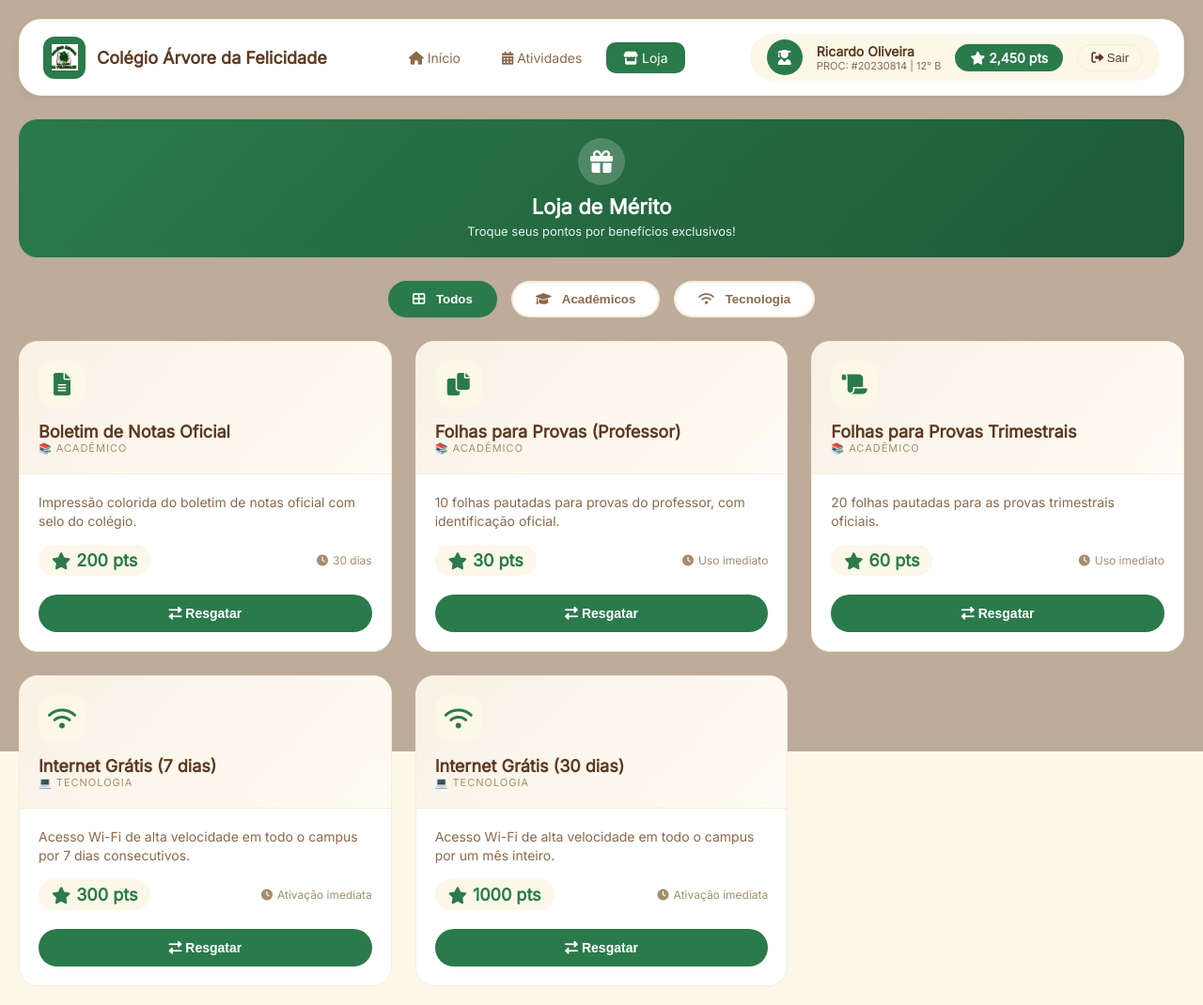
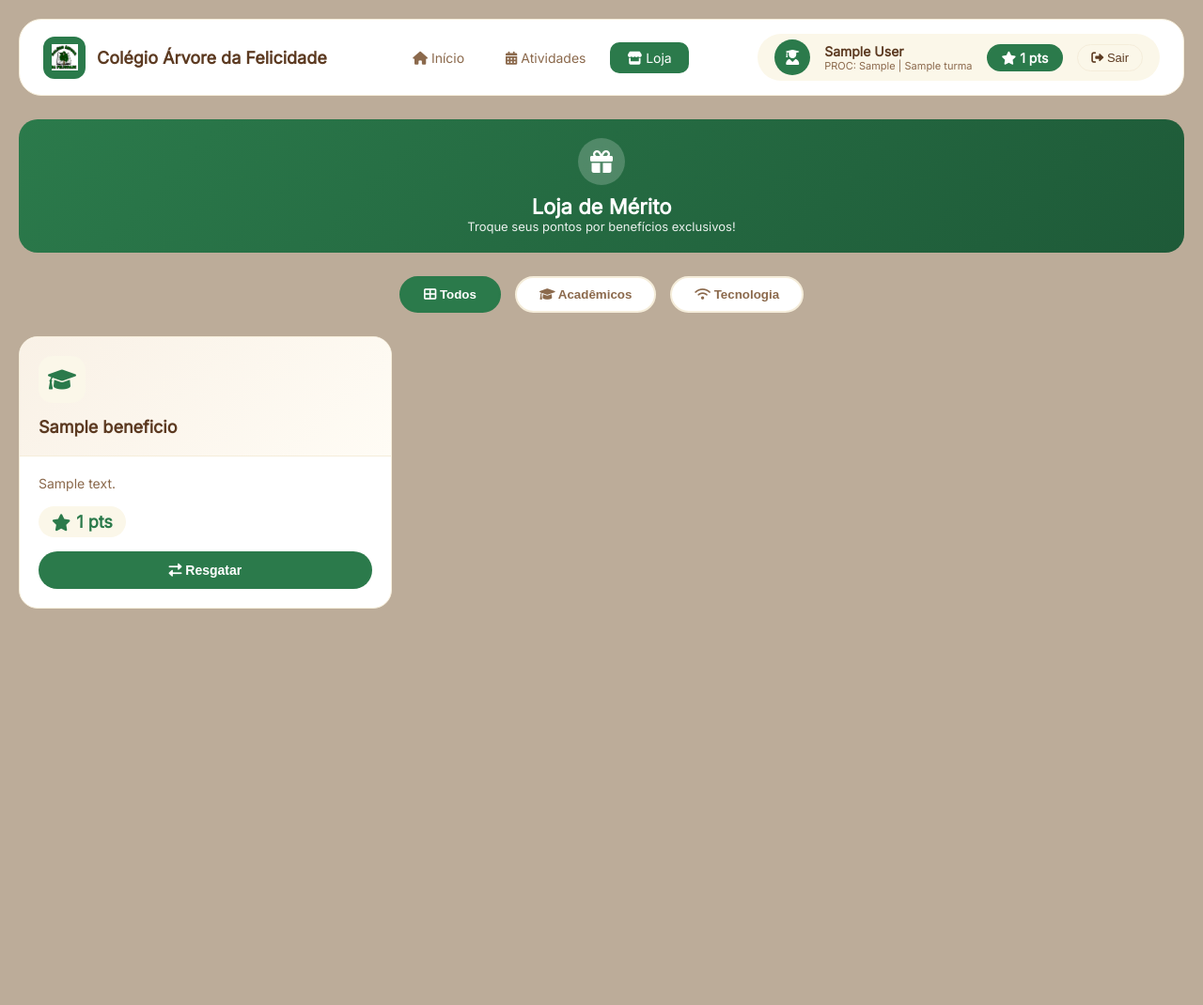
Before and after one commit to eduardomasivi4/Meu_Contributo_App, a Django app: page /aluno/loja/ in a window 1280 px wide. Shown: the whole page at 94% size. After the commit the page ends 648 px from the top, so only its background shows below. Run offline with Django 4.2, Linux system fonts and the light colour scheme; a user stored in the database is signed in; tables that the repository leaves empty hold one stand-in row (values such as "Sample post").

Commit message:
Aluno - Loja.

```diff
--- a/core/urls.py
+++ b/core/urls.py
@@ -14,6 +14,7 @@ urlpatterns = [
     # ALUNO - APIs
     path('api/aluno/verificar-processo/', views.verificar_processo, name='verificar_processo'),
     path('api/aluno/validar-senha/', views.validar_senha, name='validar_senha'),
+    path('api/aluno/resgatar/<int:beneficio_id>/', views.api_resgatar_beneficio, name='api_resgatar'),
 
     # PROFESSOR
     path('professor/login/', views.login_professor, name='login_professor'),
--- a/core/views.py
+++ b/core/views.py
@@ -1,8 +1,10 @@
 from django.shortcuts import render, redirect
 from django.contrib.auth.decorators import login_required
 from django.contrib.auth import authenticate, login
+import json
 from django.http import JsonResponse
 from .models import PerfilAluno, Atividade, Inscricao, Beneficio, ResgateBeneficio, Transacao
+from django.views.decorators.csrf import csrf_exempt
 
 
 def index(request):
@@ -88,19 +90,6 @@ def atividades(request):
     return render(request, 'core/atividades.html', context)
 
 @login_required
-def loja(request):
-    # Verificar se o usuário é do tipo aluno
-    if request.user.tipo != 'aluno':
-        return redirect('index')
-
-    beneficios_list = Beneficio.objects.filter(disponivel=True)
-    context = {
-        'beneficios': beneficios_list,
-        'saldo': request.user.perfil_aluno.saldo_pontos
-    }
-    return render(request, 'core/loja.html', context)
-
-@login_required
 def api_inscrever_atividade(request, atividade_id):
     """API para inscrever aluno em atividade"""
     if request.user.tipo != 'aluno':
@@ -126,6 +115,25 @@ def api_inscrever_atividade(request, atividade_id):
     except Atividade.DoesNotExist:
         return JsonResponse({'success': False, 'erro': 'Atividade não encontrada'})
 
+@login_required
+def loja(request):
+    if request.user.tipo != 'aluno':
+        return redirect('index')
+
+    beneficios_list = Beneficio.objects.filter(disponivel=True)
+
+    print(f"DEBUG: {beneficios_list.count()} benefícios encontrados")  # Para debug
+
+    context = {
+        'beneficios': beneficios_list,
+        'saldo': request.user.perfil_aluno.saldo_pontos,
+        'nome': request.user.get_full_name() or request.user.username,
+        'processo': request.user.perfil_aluno.numero_processo,
+        'turma': request.user.perfil_aluno.turma.nome if request.user.perfil_aluno.turma else 'Sem turma',
+    }
+    return render(request, 'core/loja.html', context)
+
+@csrf_exempt
 @login_required
 def api_resgatar_beneficio(request, beneficio_id):
     """API para resgatar benefício"""
--- a/templates/core/loja.html
+++ b/templates/core/loja.html
@@ -38,7 +37,6 @@
       flex-wrap: wrap;
       gap: 15px;
       border: 1px solid #F5EDDA;
-      box-shadow: 0 2px 10px rgba(0,0,0,0.05);
     }
 
     .logo-area {
@@ -167,7 +158,6 @@
     .banner-text h2 {
       font-size: 22px;
       font-weight: 700;
-      margin-bottom: 5px;
     }
 
     .banner-text p {
@@ -206,11 +195,6 @@
       font-weight: 600;
       color: #8B694C;
       cursor: pointer;
-      transition: all 0.3s;
-    }
-
-    .category-btn i {
-      margin-right: 8px;
     }
 
     .category-btn.active {
@@ -271,13 +249,6 @@
       color: #5C3A21;
     }
 
-    .beneficio-categoria {
-      font-size: 11px;
-      color: #A58E6F;
-      text-transform: uppercase;
-      letter-spacing: 1px;
-    }
-
     .beneficio-body {
       padding: 20px;
     }
@@ -286,16 +257,6 @@
       color: #8B694C;
       font-size: 14px;
       margin-bottom: 16px;
-      line-height: 1.4;
-    }
-
-    .beneficio-detalhes {
-      display: flex;
-      justify-content: space-between;
-      align-items: center;
-      margin-bottom: 20px;
-      flex-wrap: wrap;
-      gap: 10px;
     }
 
     .beneficio-pontos {
@@ -310,14 +271,6 @@
       color: #2B7A4B;
     }
 
-    .beneficio-estoque {
-      font-size: 12px;
-      color: #A58E6F;
-      display: flex;
-      align-items: center;
-      gap: 5px;
-    }
-
     .btn-resgatar {
       background: #2B7A4B;
       border: none;
@@ -328,6 +281,7 @@
       font-weight: 700;
       font-size: 14px;
       cursor: pointer;
+      margin-top: 15px;
       transition: all 0.3s;
     }
 
@@ -434,11 +321,11 @@
           <i class="fas fa-user-graduate"></i>
         </div>
         <div>
-          <div class="user-name">Ricardo Oliveira</div>
-          <div class="user-info">PROC: #20230814 | 12° B</div>
+          <div class="user-name">{{ nome }}</div>
+          <div class="user-info">PROC: {{ processo }} | {{ turma }}</div>
         </div>
         <div class="saldo-card">
-          <i class="fas fa-star"></i> <span id="saldoValor">2.450</span> pts
+          <i class="fas fa-star"></i> <span id="saldoValor">{{ saldo }}</span> pts
         </div>
         <button class="logout-btn" id="logoutBtn">
           <i class="fas fa-sign-out-alt"></i> Sair
@@ -470,92 +355,86 @@
       </button>
     </div>
 
-    <!-- Grid de Benefícios -->
-    <div id="beneficiosGrid" class="beneficios-grid"></div>
+    <div id="beneficiosGrid" class="beneficios-grid">
+        {% if beneficios %}
+            {% for beneficio in beneficios %}
+            <div class="beneficio-card" data-id="{{ beneficio.id }}" data-categoria="{{ beneficio.categoria }}">
+                <div class="beneficio-header">
+                    <div class="beneficio-icon">
+                        {% if beneficio.categoria == 'academico' %}
+                            <i class="fas fa-graduation-cap"></i>
+                        {% else %}
+                            <i class="fas fa-wifi"></i>
+                        {% endif %}
+                    </div>
+                    <h3>{{ beneficio.nome }}</h3>
+                </div>
+                <div class="beneficio-body">
+                    <p class="beneficio-descricao">{{ beneficio.descricao }}</p>
+                    <div class="beneficio-pontos">
+                        <i class="fas fa-star"></i> {{ beneficio.custo_pontos }} pts
+                    </div>
+                    <button class="btn-resgatar" data-id="{{ beneficio.id }}" data-nome="{{ beneficio.nome }}" data-pontos="{{ beneficio.custo_pontos }}">
+                        <i class="fas fa-exchange-alt"></i> Resgatar
+                    </button>
+                </div>
+            </div>
+            {% endfor %}
+        {% else %}
+            <p style="text-align:center; padding:40px; grid-column:1/-1;">
+                <i class="fas fa-box-open" style="font-size:48px; color:#D4A373; margin-bottom:16px; display:block;"></i>
+                Nenhum benefício disponível no momento.
+            </p>
+        {% endif %}
     </div>
 
-  <!-- Modal -->
-  <div id="infoModal" class="modal-overlay">
-    <div class="modal-container">
-      <div class="modal-icon">
-        <i class="fas fa-check-circle"></i>
   </div>
-      <h3 id="modalTitle">Resgate Confirmado!</h3>
-      <p id="modalMessage">Benefício resgatado com sucesso.</p>
-      <button id="modalCloseBtn" class="btn-modal">Continuar</button>
+
+  <div id="infoModal" style="display:none; position:fixed; top:0; left:0; width:100%; height:100%; background:rgba(92,58,33,0.6); backdrop-filter:blur(4px); align-items:center; justify-content:center; z-index:1000;">
+    <div style="background:white; border-radius:24px; padding:30px; max-width:350px; width:90%; text-align:center;">
+      <div style="width:60px; height:60px; background:#2B7A4B; border-radius:50%; display:flex; align-items:center; justify-content:center; margin:0 auto 15px;">
+        <i id="modalIcon" class="fas fa-check-circle" style="font-size:30px; color:white;"></i>
+      </div>
+      <h3 id="modalTitle" style="color:#5C3A21; margin-bottom:10px;">Resgate Confirmado!</h3>
+      <p id="modalMessage" style="color:#8B694C; margin-bottom:20px;">Benefício resgatado com sucesso.</p>
+      <button id="modalCloseBtn" style="background:#2B7A4B; color:white; border:none; padding:10px 20px; border-radius:30px; cursor:pointer;">Continuar</button>
     </div>
   </div>
 
   <script>
-    // Dados dos benefícios
-    const beneficios = [
-      {
-        id: 1,
-        nome: "Boletim de Notas Oficial",
-        categoria: "academico",
-        descricao: "Impressão colorida do boletim de notas oficial com selo do colégio.",
-        pontos: 200,
-        icone: "fa-file-alt",
-        validade: "30 dias"
-      },
-      {
-        id: 2,
-        nome: "Folhas para Provas (Professor)",
-        categoria: "academico",
-        descricao: "10 folhas pautadas para provas do professor, com identificação oficial.",
-        pontos: 30,
-        icone: "fa-copy",
-        validade: "Uso imediato"
-      },
-      {
-        id: 3,
-        nome: "Folhas para Provas Trimestrais",
-        categoria: "academico",
-        descricao: "20 folhas pautadas para as provas trimestrais oficiais.",
-        pontos: 60,
-        icone: "fa-scroll",
-        validade: "Uso imediato"
-      },
-      {
-        id: 4,
-        nome: "Internet Grátis (7 dias)",
-        categoria: "tecnologia",
-        descricao: "Acesso Wi-Fi de alta velocidade em todo o campus por 7 dias consecutivos.",
-        pontos: 300,
-        icone: "fa-wifi",
-        validade: "Ativação imediata"
-      },
-      {
-        id: 5,
-        nome: "Internet Grátis (30 dias)",
-        categoria: "tecnologia",
-        descricao: "Acesso Wi-Fi de alta velocidade em todo o campus por um mês inteiro.",
-        pontos: 1000,
-        icone: "fa-wifi",
-        validade: "Ativação imediata"
-      }
-    ];
-
-    let saldoAtual = 2450;
-
-    // Elementos
-    const beneficiosGrid = document.getElementById('beneficiosGrid');
-    const saldoValor = document.getElementById('saldoValor');
+    const saldoSpan = document.getElementById('saldoValor');
     const logoutBtn = document.getElementById('logoutBtn');
     const modal = document.getElementById('infoModal');
     const modalTitle = document.getElementById('modalTitle');
     const modalMessage = document.getElementById('modalMessage');
+    const modalIcon = document.getElementById('modalIcon');
     const modalCloseBtn = document.getElementById('modalCloseBtn');
     const categoryBtns = document.querySelectorAll('.category-btn');
+    const beneficiosGrid = document.getElementById('beneficiosGrid');
 
+    let saldoAtual = {{ saldo }};
     let categoriaAtiva = 'todos';
+
+    function getCookie(name) {
+        let cookieValue = null;
+        if (document.cookie && document.cookie !== '') {
+            const cookies = document.cookie.split(';');
+            for (let i = 0; i < cookies.length; i++) {
+                const cookie = cookies[i].trim();
+                if (cookie.substring(0, name.length + 1) === (name + '=')) {
+                    cookieValue = decodeURIComponent(cookie.substring(name.length + 1));
+                    break;
+                }
+            }
+        }
+        return cookieValue;
+    }
 
     function showModal(title, message, isSuccess = true) {
         modalTitle.textContent = title;
         modalMessage.textContent = message;
-      const modalIcon = modal.querySelector('.modal-icon');
-      modalIcon.style.background = isSuccess ? '#2B7A4B' : '#D4A373';
-      modalIcon.innerHTML = isSuccess ? '<i class="fas fa-check-circle"></i>' : '<i class="fas fa-exclamation-triangle"></i>';
+        modalIcon.parentElement.style.background = isSuccess ? '#2B7A4B' : '#D4A373';
+        modalIcon.className = isSuccess ? 'fas fa-check-circle' : 'fas fa-exclamation-triangle';
         modal.style.display = 'flex';
     }
 
@@ -563,103 +442,82 @@
         modal.style.display = 'none';
     }
 
-    function atualizarSaldoDisplay() {
-      saldoValor.textContent = saldoAtual.toLocaleString();
+    function atualizarSaldo(novoSaldo) {
+        saldoAtual = novoSaldo;
+        saldoSpan.textContent = saldoAtual;
     }
 
-    function resgatarBeneficio(id, nome, pontos) {
-      if (saldoAtual >= pontos) {
-        saldoAtual -= pontos;
-        atualizarSaldoDisplay();
-        showModal('🎉 Resgate Confirmado!', `Você resgatou "${nome}" por ${pontos} pontos.\n\nDirija-se à secretaria para retirar o benefício.`);
-        renderBeneficios();
+    async function resgatarBeneficio(id, nome, pontos) {
+        if (saldoAtual < pontos) {
+            showModal('❌ Saldo Insuficiente', `Você precisa de ${pontos} pontos. Seu saldo é ${saldoAtual}.`, false);
+            return false;
+        }
+
+        try {
+            const response = await fetch(`/api/aluno/resgatar/${id}/`, {
+                method: 'POST',
+                headers: {
+                    'Content-Type': 'application/json',
+                    'X-CSRFToken': getCookie('csrftoken')
+                },
+                credentials: 'include'
+            });
+
+            const data = await response.json();
+
+            if (data.success) {
+                atualizarSaldo(data.novo_saldo);
+                showModal('🎉 Resgate Confirmado!', `${nome} resgatado por ${pontos} pontos! Dirija-se à secretaria.`);
                 return true;
             } else {
-        showModal('❌ Saldo Insuficiente', `Você precisa de ${pontos} pontos para resgatar "${nome}".\nSeu saldo atual é ${saldoAtual} pontos.`, false);
+                showModal('❌ Erro', data.erro || 'Não foi possível resgatar o benefício.', false);
+                return false;
+            }
+        } catch (error) {
+            console.error('Erro:', error);
+            showModal('❌ Erro', 'Erro de conexão com o servidor.', false);
             return false;
         }
     }
 
-    function renderBeneficios() {
-      let filtered = [...beneficios];
-
-      if (categoriaAtiva !== 'todos') {
-        filtered = beneficios.filter(b => b.categoria === categoriaAtiva);
+    function filtrarBeneficios() {
+        const cards = document.querySelectorAll('.beneficio-card');
+        cards.forEach(card => {
+            const categoria = card.dataset.categoria;
+            if (categoriaAtiva === 'todos' || categoria === categoriaAtiva) {
+                card.style.display = 'block';
+            } else {
+                card.style.display = 'none';
+            }
+        });
     }
 
-      if (filtered.length === 0) {
-        beneficiosGrid.innerHTML = `
-          <div class="sem-beneficios">
-            <i class="fas fa-box-open" style="font-size: 48px; margin-bottom: 16px; color: #D4A373;"></i>
-            <h3>Nenhum benefício encontrado</h3>
-            <p>Não há benefícios disponíveis nesta categoria no momento.</p>
-          </div>
-        `;
-        return;
-      }
+    categoryBtns.forEach(btn => {
+        btn.addEventListener('click', () => {
+            categoryBtns.forEach(b => b.classList.remove('active'));
+            btn.classList.add('active');
+            categoriaAtiva = btn.dataset.categoria;
+            filtrarBeneficios();
+        });
+    });
 
-      beneficiosGrid.innerHTML = filtered.map(b => {
-        const categoriaNome = b.categoria === 'academico' ? 'Acadêmico' : 'Tecnologia';
-        const categoriaIcon = b.categoria === 'academico' ? '📚' : '💻';
-
-        return `
-          <div class="beneficio-card">
-            <div class="beneficio-header">
-              <div class="beneficio-icon">
-                <i class="fas ${b.icone}"></i>
-              </div>
-              <h3>${b.nome}</h3>
-              <div class="beneficio-categoria">${categoriaIcon} ${categoriaNome}</div>
-            </div>
-            <div class="beneficio-body">
-              <p class="beneficio-descricao">${b.descricao}</p>
-              <div class="beneficio-detalhes">
-                <div class="beneficio-pontos">
-                  <i class="fas fa-star"></i> ${b.pontos} pts
-                </div>
-                <div class="beneficio-estoque">
-                  <i class="fas fa-clock"></i> ${b.validade}
-                </div>
-              </div>
-              <button class="btn-resgatar" data-id="${b.id}" data-nome="${b.nome}" data-pontos="${b.pontos}">
-                <i class="fas fa-exchange-alt"></i> Resgatar
-              </button>
-            </div>
-          </div>
-        `;
-      }).join('');
-
-      // Adicionar eventos aos botões
     document.querySelectorAll('.btn-resgatar').forEach(btn => {
-        btn.addEventListener('click', (e) => {
+        btn.addEventListener('click', async (e) => {
             e.stopPropagation();
             const id = parseInt(btn.dataset.id);
             const nome = btn.dataset.nome;
             const pontos = parseInt(btn.dataset.pontos);
 
-          btn.innerHTML = '<i class="fas fa-spinner fa-pulse"></i>';
+            btn.innerHTML = '<i class="fas fa-spinner fa-pulse"></i> Processando...';
             btn.disabled = true;
 
-          setTimeout(() => {
-            resgatarBeneficio(id, nome, pontos);
+            await resgatarBeneficio(id, nome, pontos);
+
             btn.innerHTML = '<i class="fas fa-exchange-alt"></i> Resgatar';
             btn.disabled = false;
-          }, 500);
-        });
-      });
-    }
-
-    // Categorias
-    categoryBtns.forEach(btn => {
-      btn.addEventListener('click', () => {
-        categoryBtns.forEach(b => b.classList.remove('active'));
-        btn.classList.add('active');
-        categoriaAtiva = btn.dataset.categoria;
-        renderBeneficios();
         });
     });
 
-    // Logout
     logoutBtn.addEventListener('click', () => {
         window.location.href = '/';
     });
@@ -668,10 +526,6 @@
     modal.addEventListener('click', (e) => {
         if (e.target === modal) hideModal();
     });
-
-    // Inicializar
-    atualizarSaldoDisplay();
-    renderBeneficios();
   </script>
 </body>
 </html>
```
Also changed, not shown: other parts of templates/core/loja.html (+3 -87 lines). Lines whose indentation alone changed are shown as unchanged.
